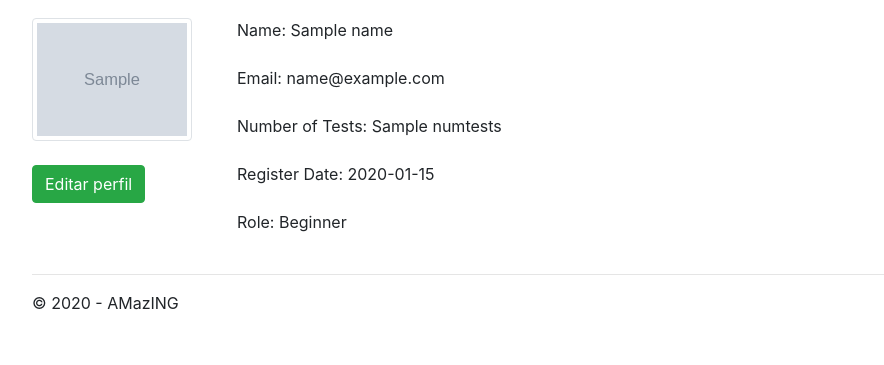
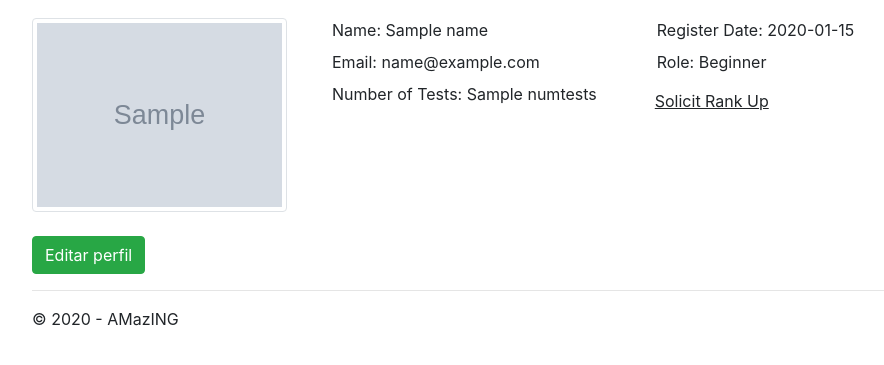
Before and after one commit to user-cube/AMazING, a Django app: template Frontend/app/templates/user/profile/profile.html in a window 1280 px wide. Shown: the part 56-421 px from the top of the page, without its empty margins (53-937 px from the left). Run offline with Django 3.2, Linux system fonts and the light colour scheme; the template is opened without the code that fills it: most values are stand-ins (such as "Sample title", 1, 10 or a date in 2020); grey boxes marked "Sample" are stand-in pictures; parts of the project's set-up code (start-up, migrations or seed data) failed here and were passed over; some libraries are stand-ins or nearby versions.

Commit message:
ligeiras mudanças

```diff
--- a/Frontend/app/templates/user/profile/profile.html
+++ b/Frontend/app/templates/user/profile/profile.html
@@ -9,7 +9,7 @@
         {% endfor %}
     {% endif %}
     <div class="row">
-        <div class="col-lg-2">
+        <div class="col-lg-3">
             <img src="{{ picture }}" class="img-responsive img-thumbnail ">
             <br>
             <br>
@@ -17,22 +17,23 @@
                     class="glyphicon glyphicon-thumbs-up"></span>
                 Editar perfil</a>
         </div>
-        <div class="col-lg-10 ">
-            <form class="form-horizontal">
-                <div class="form-group">
-                    <label class="col-lg-4" for="Name">Name: {{ name }}</label>
+        <div class="col-lg-auto">
+                <div class="row2">
+                    <label class="col" for="Name">Name: {{ name }}</label>
                 </div>
-                <div class="form-group">
-                    <label class="col-lg-4" for="Email">Email: {{ email }}</label>
+                <div class="row2">
+                    <label class="col" for="Email">Email: {{ email }}</label>
                 </div>
-                <div class="form-group">
-                    <label class="col-lg-4" for="NumTests">Number of Tests: {{ numtests }} </label>
+                <div class="row2">
+                    <label class="col" for="NumTests">Number of Tests: {{ numtests }} </label>
                 </div>
-                <div class="form-group">
-                    <label class="col-lg-4" for="Nome">Register Date: {{ registerdate }} </label>
+        </div>
+        <div class="col-lg-auto">
+                <div class="row2">
+                    <label class="col" for="Nome">Register Date: {{ registerdate }} </label>
                 </div>
-                <div class="form-group">
-                    <label class="col-lg-4" for="Nome">Role:
+                <div class="row2">
+                    <label class="col" for="Nome">Role:
                         {% if role == 1 %}
                             Expert
                         {% else %}
@@ -40,8 +41,11 @@
                         {% endif %}
                     </label>
                 </div>
-            </form>
+                <div class="row2">
+                    <a class="btn btn-link"  id="upRank">
+                        <u>Solicit Rank Up</u>
+                    </a>
+                </div>
         </div>
-
-    </div>
+        </div>
 {% endblock %}
```
